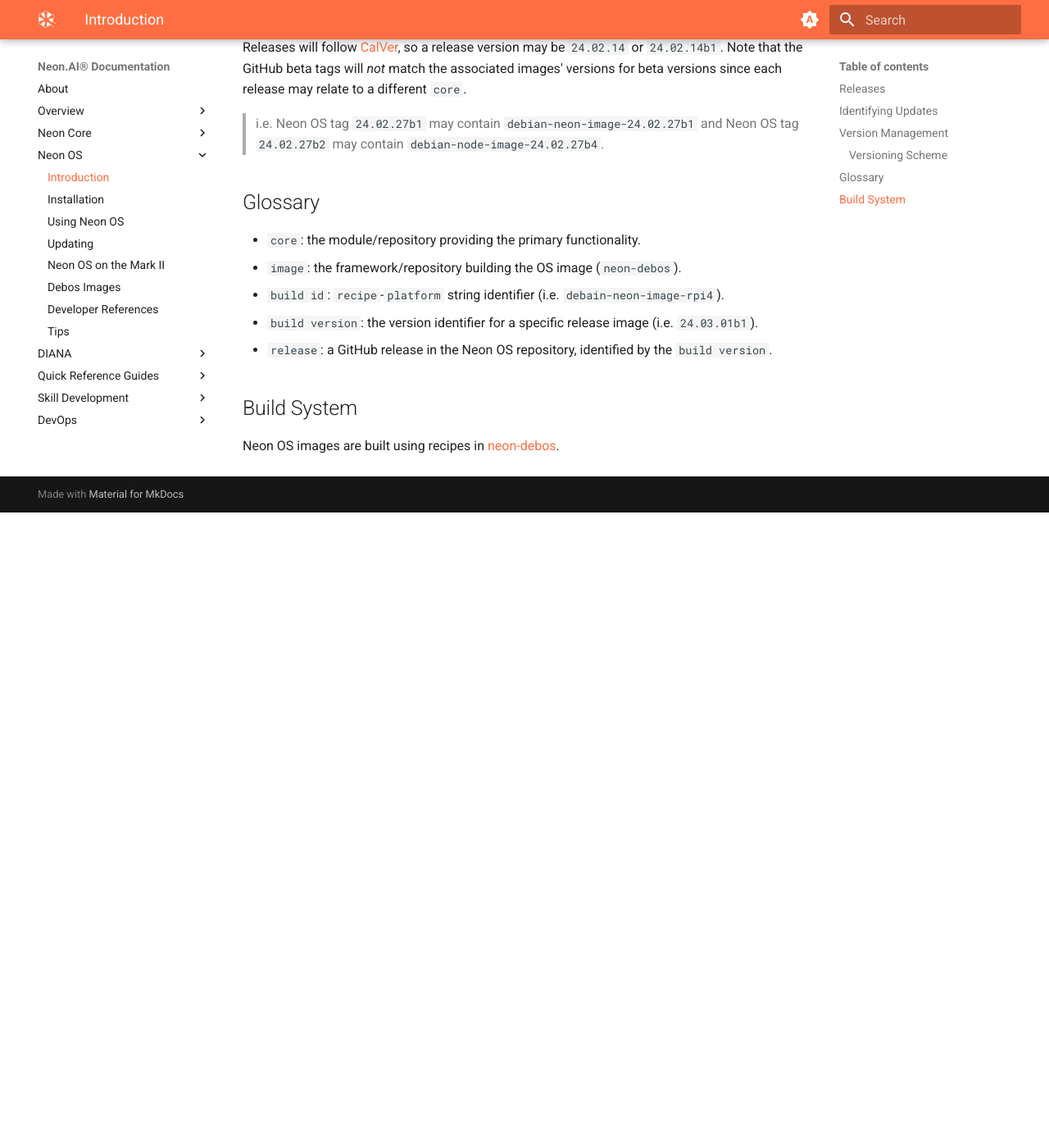
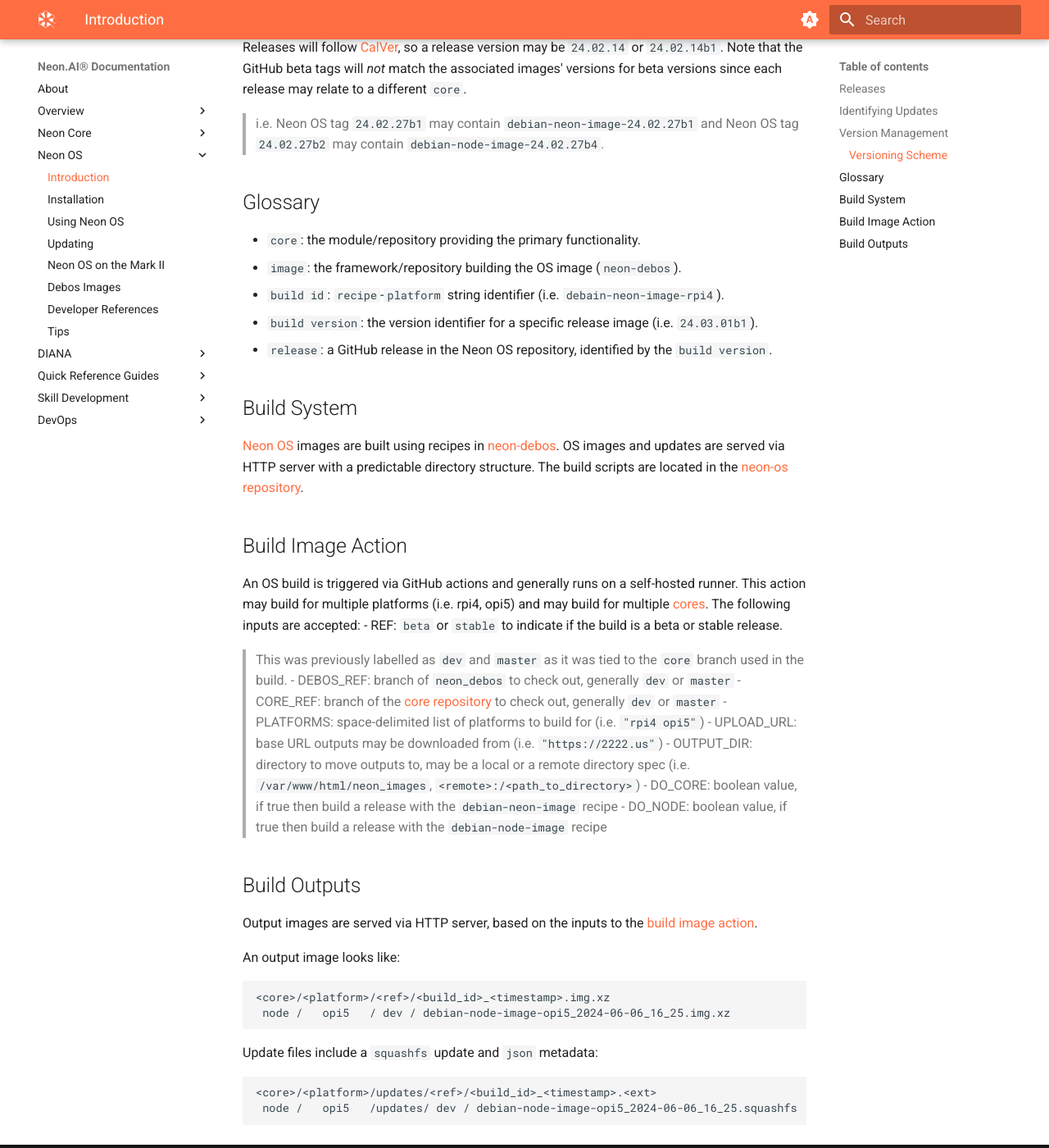
Before and after one commit to NeonGeckoCom/neon-docs, an MkDocs documentation site: the page built from docs/neon_os/index.md, in a window 1280 px wide and 1400 px high, scrolled down 927 px. Shown: the whole window at 82% size. Built offline with MkDocs 1.6.1 and Material for MkDocs 9.7.7, drawn with Linux system fonts in a browser that asks for light colours; before the commit the page ends 1552 px from its top, so only the background shows below that.

Commit message:
Document the Neon OS build system, including automation and output file structure (#63)
Co-authored-by: Daniel McKnight <daniel@neon.ai>

````diff
--- a/docs/neon_os/index.md
+++ b/docs/neon_os/index.md
@@ -45,4 +45,41 @@
 - `release`: a GitHub release in the Neon OS repository, identified by the `build version`.
 
 ## Build System
-Neon OS images are built using recipes in [neon-debos](https://github.com/NeonGeckoCom/neon_debos).
+[Neon OS](https://github.com/neongeckocom/neon-os) images are built using recipes
+in [neon-debos](https://github.com/NeonGeckoCom/neon_debos).
+OS images and updates are served via HTTP server with a predictable directory
+structure. The build scripts are located in the [neon-os repository](https://github.com/neongeckocom/neon-os).
+
+## Build Image Action
+An OS build is triggered via GitHub actions and generally runs on a self-hosted
+runner. This action may build for multiple platforms (i.e. rpi4, opi5) and may
+build for multiple [cores](../neon_os/index.md#glossary). The following inputs
+are accepted:
+- REF: `beta` or `stable` to indicate if the build is a beta or stable release.
+  > This was previously labelled as `dev` and `master` as it was tied to the
+    `core` branch used in the build.
+- DEBOS_REF: branch of `neon_debos` to check out, generally `dev` or `master`
+- CORE_REF: branch of the [core repository](../neon_os/index.md#glossary) to
+  check out, generally `dev` or `master`
+- PLATFORMS: space-delimited list of platforms to build for (i.e. `"rpi4 opi5"`)
+- UPLOAD_URL: base URL outputs may be downloaded from (i.e. `"https://2222.us"`)
+- OUTPUT_DIR: directory to move outputs to, may be a local or a remote directory
+  spec (i.e. `/var/www/html/neon_images`, `<remote>:/<path_to_directory>`)
+- DO_CORE: boolean value, if true then build a release with the `debian-neon-image` recipe
+- DO_NODE: boolean value, if true then build a release with the `debian-node-image` recipe
+
+## Build Outputs
+Output images are served via HTTP server, based on the inputs to the
+[build image action](#build-image-action).
+
+An output image looks like:
+```text
+<core>/<platform>/<ref>/<build_id>_<timestamp>.img.xz
+ node /   opi5   / dev / debian-node-image-opi5_2024-06-06_16_25.img.xz
+```
+
+Update files include a `squashfs` update and `json` metadata:
+```text
+<core>/<platform>/updates/<ref>/<build_id>_<timestamp>.<ext>
+ node /   opi5   /updates/ dev / debian-node-image-opi5_2024-06-06_16_25.squashfs
+```
````
